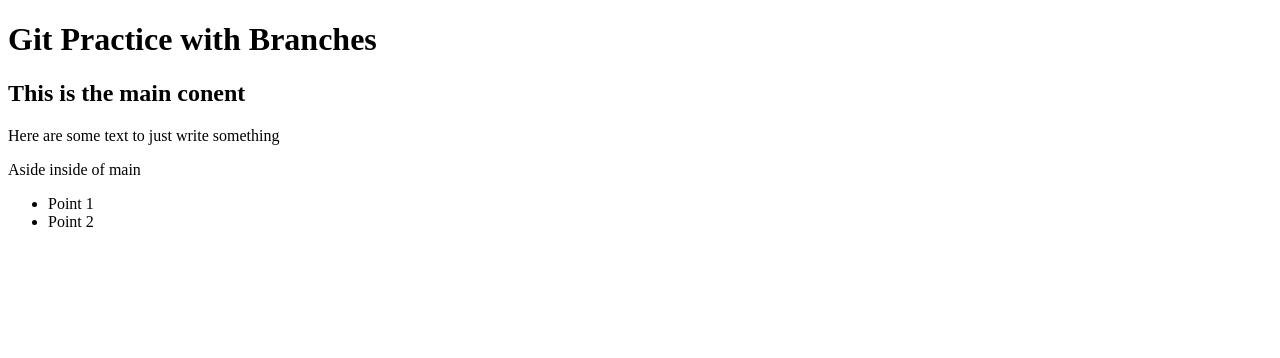
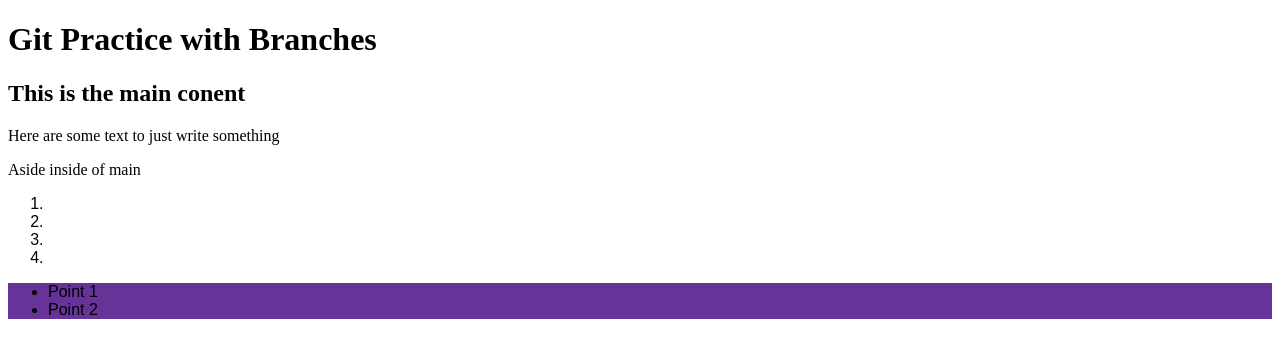
Before and after one commit to LillaBlond/Git-practice, a plain HTML site: page index.html in a window 1280 px wide. Drawn offline with Linux system fonts and the light colour scheme; files that its build step writes are made by us from their sources.

Commit message:
Adding content list

```diff
--- a/css/style.css
+++ b/css/style.css
@@ -0,0 +1,7 @@
+footer{
+    background-color: rebeccapurple;
+}
+
+li{
+    font-family: Arial, Helvetica, sans-serif;
+}
--- a/index.html
+++ b/index.html
@@ -14,6 +14,12 @@
         <h2>This is the main conent</h2>
         <p>Here are some text to just write something</p>
         <aside>Aside inside of main</aside>
+        <ol>
+            <li></li>
+            <li></li>
+            <li></li>
+            <li></li>
+        </ol>
     </main>
     <footer>
         <ul>
```
